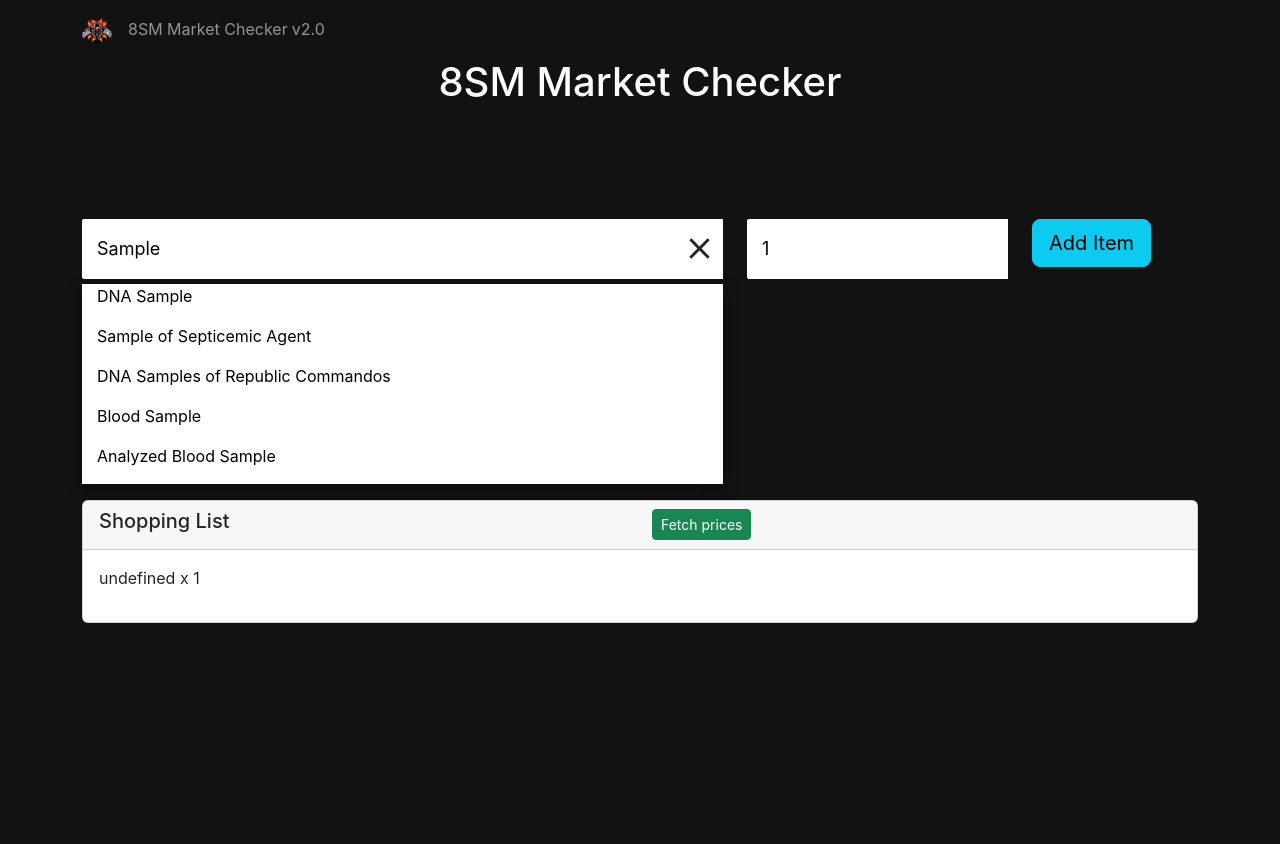
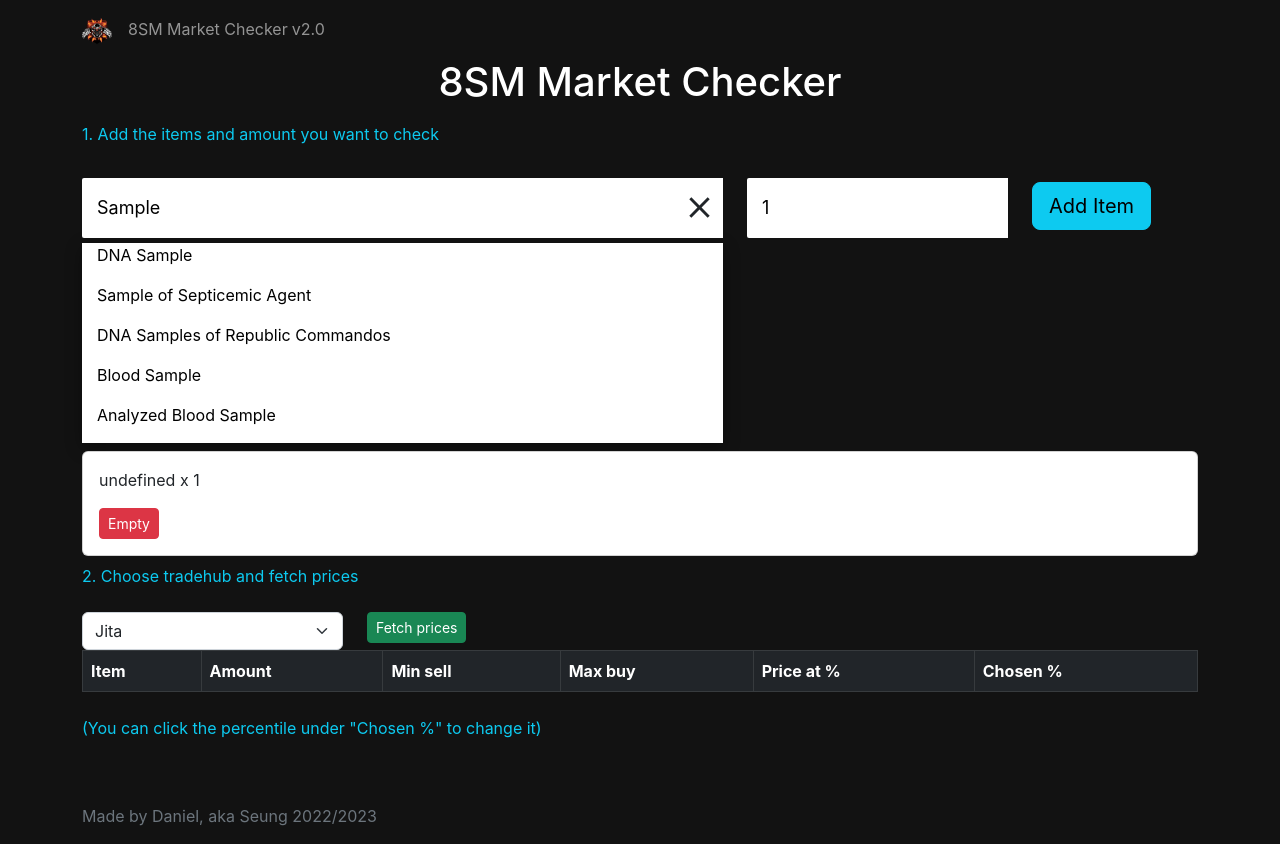
Before and after one commit to Danieljohansen97/8SM-marketChecker, a React (Create React App) app: page / in a window 1280 px wide. Both pictures are taken after typing "Sample" into the empty fields and a click on the button "Add Item". Before the commit the page ends 800 px from the top, so only its background shows below. Built offline with nearby package versions, Linux system fonts and the light colour scheme.

Commit message:
Rework fetched items, and some QoL updates

```diff
--- a/public/index.html
+++ b/public/index.html
@@ -2,14 +2,14 @@
 <html lang="en">
   <head>
     <meta charset="utf-8" />
-    <link rel="icon" href="%PUBLIC_URL%/favicon.ico" />
+    <link rel="icon" href="%PUBLIC_URL%/8sm_badge.png" />
     <meta name="viewport" content="width=device-width, initial-scale=1" />
     <meta name="theme-color" content="#000000" />
     <meta
-      name="description"
-      content="Web site created using create-react-app"
+      name="8SM Marketchecker"
+      content="Application made for checking market prices."
     />
-    <link rel="apple-touch-icon" href="%PUBLIC_URL%/logo192.png" />
+    <link rel="apple-touch-icon" href="%PUBLIC_URL%/8sm_badge.png" />
     <!--
       manifest.json provides metadata used when your web app is installed on a
       user's mobile device or desktop. See https://developers.google.com/web/fundamentals/web-app-manifest/
@@ -24,7 +24,7 @@
       work correctly both with client-side routing and a non-root public URL.
       Learn how to configure a non-root public URL by running `npm run build`.
     -->
-    <title>React App</title>
+    <title>8SM Marketchecker</title>
   </head>
   <body>
     <noscript>You need to enable JavaScript to run this app.</noscript>
--- a/src/App.css
+++ b/src/App.css
@@ -1 +1,4 @@
 /* App level CSS */
+.hoverMouse:hover {
+  cursor: pointer;
+}
--- a/src/App.js
+++ b/src/App.js
@@ -8,6 +8,8 @@ import Col from "react-bootstrap/Col"
 import Row from "react-bootstrap/Row"
 import Card from "react-bootstrap/Card"
 import Button from "react-bootstrap/Button"
+import Table from "react-bootstrap/Table"
+import Form from "react-bootstrap/Form"
 // Component imports
 import PageHeader from "./components/PageHeader/PageHeader"
 import Searchbar from "./components/Searchbar/Searchbar"
@@ -19,8 +21,23 @@ import itemsData from "./resources/itemsArray.json"
 function App() {
   const [shoppingList, setShoppingList] = useState([])
   const [fetchedItems, setFetchedItems] = useState([])
+  const [tradehub, setTradehub] = useState("&usesystem=30000142")
 
-  const jita = "&usesystem=30000142"
+  const changeTradehub = (station) => {
+    // Simply add switch-cases with other tradehubs to add them, and remember to update the select-form input options too.
+    switch (station) {
+      case "Jita":
+        setTradehub("&usesystem=30000142") // Jita
+        break
+      case "Amarr":
+        setTradehub("&usesystem=30002187") // Amarr
+        break
+      default: // Jita
+        setTradehub("&usesystem=30000142")
+        break
+    }
+  }
+
   // const amarr = "&usesystem=30002187"
 
   // THIS IS WHERE I LEFT OFF, CONTINUE INPLEMENTING handleAddItem()
@@ -31,13 +48,14 @@ function App() {
   }
 
   // Not working yet is supposed to fetch marketData based on item.typeid
-  // Second parameter can be Jita or Amarr as these aree the main trade-hubs
-  const handleFetchPrices = async() => {
+  // Second parameter can be Jita or Amarr as these are the main trade-hubs
+  const handleFetchPrices = async () => {
     // Do a fetch per item to get prices for the entire shoppingList.
-    const promises = shoppingList.map(item => {
-      return fetch(`https://api.evemarketer.com/ec/marketstat/json?typeid=${item.typeid}${jita}`)
-        .then(response => {
-          return response.json().then(data => {
+    const promises = shoppingList.map((item) => {
+      return fetch(
+        `https://api.evemarketer.com/ec/marketstat/json?typeid=${item.typeid}${tradehub}`
+      ).then((response) => {
+        return response.json().then((data) => {
           let completeItem = {
             data,
             name: item.name,
@@ -48,11 +66,10 @@ function App() {
       })
     })
     // When all fetches are complete, setFetchedItems is called and populated with fetched prices from evemarketer.
-    Promise.all(promises).then(results => {
-      const returnedItems = results.map(result => result)
+    Promise.all(promises).then((results) => {
+      const returnedItems = results.map((result) => result)
       //console.log("Returned items: ", results)
       setFetchedItems(returnedItems)
-      setShoppingList('')
     })
   }
 
@@ -65,6 +82,9 @@ function App() {
             <h1 className="text-white">8SM Market Checker</h1>
           </Col>
         </Row>
+        <Row className="mt-2 text-info">
+          <p>1. Add the items and amount you want to check</p>
+        </Row>
         <Row>
           <Searchbar
             placeholder="Enter item name"
@@ -72,25 +92,9 @@ function App() {
             handleAddItem={handleAddItem}
           />
         </Row>
-        <Row className="mt-3">
+        <Row className="mt-2">
           <Col>
             <Card>
-              <Card.Header>
-                <Row>
-                  <Col sm="6">
-                    <Card.Title>Shopping List</Card.Title>
-                  </Col>
-                  <Col sm="6" className="">
-                    <Button
-                      variant="success"
-                      size="sm"
-                      onClick={handleFetchPrices}
-                    >
-                      Fetch prices
-                    </Button>
-                  </Col>
-                </Row>
-              </Card.Header>
               <Card.Body>
                 {shoppingList.length > 0 ? (
                   shoppingList.map((item, key) => (
@@ -99,15 +103,73 @@ function App() {
                 ) : (
                   <div>Please select items</div>
                 )}
+                {shoppingList.length > 0 && (
+                  <Button
+                    variant="danger"
+                    size="sm"
+                    onClick={() => setShoppingList([])}
+                  >
+                    Empty
+                  </Button>
+                )}
               </Card.Body>
             </Card>
           </Col>
         </Row>
+        <Row className="mt-2 text-info">
+          <p>2. Choose tradehub and fetch prices</p>
+        </Row>
+        <Row className="mt-2">
+          <Col sm="3">
+            <Form.Select onChange={(e) => changeTradehub(e.target.value)}>
+              <option value="Jita">Jita</option>
+              <option value="Amarr">Amarr</option>
+            </Form.Select>
+          </Col>
+          <Col sm="6" className="">
+            <Button
+              variant="success"
+              size="sm"
+              onClick={handleFetchPrices}
+              disabled={shoppingList.length > 0 ? false : true}
+            >
+              Fetch prices
+            </Button>
+          </Col>
+        </Row>
         <Row>
+          <Col>
+            <Table striped bordered hover variant="dark">
+              <thead>
+                <tr>
+                  <th>Item</th>
+                  <th>Amount</th>
+                  <th>Min sell</th>
+                  <th>Max buy</th>
+                  <th>Price at %</th>
+                  <th>Chosen %</th>
+                </tr>
+              </thead>
+              <tbody>
                 {fetchedItems &&
                   fetchedItems.map((item, key) => (
                     <FetchedItems item={item} key={key} />
                   ))}
+              </tbody>
+            </Table>
+          </Col>
+        </Row>
+        <Row>
+          <p className="mt-2 text-info">
+            (You can click the percentile under "Chosen %" to change it)
+          </p>
+        </Row>
+        <Row>
+          <Col>
+            <p className="text-secondary mt-5 mx-auto">
+              Made by Daniel, aka Seung 2022/2023
+            </p>
+          </Col>
         </Row>
       </Container>
     </div>
--- a/src/components/FetchedItems.jsx
+++ b/src/components/FetchedItems.jsx
@@ -1,13 +1,13 @@
 // React imports
-import React, { useState } from "react"
+import React, { useState, useRef } from "react"
 // Bootstrap imports
-import Card from "react-bootstrap/Card"
-import Col from "react-bootstrap/Col"
-import Row from "react-bootstrap/Row"
-import Container from "react-bootstrap/Container"
 import Form from "react-bootstrap/Form"
+import Overlay from "react-bootstrap/Overlay"
+import Tooltip from "react-bootstrap/Tooltip"
 
 const FetchedItems = ({ item }) => {
+  const [show, setShow] = useState(false)
+  const target = useRef(null)
   const [percentage, setPercentage] = useState(10)
 
   // Function to format numbers into a more readable format for the user.
@@ -19,7 +19,39 @@ const FetchedItems = ({ item }) => {
   }
 
   return (
-    <Col className="mt-3" sm={12} md={6}>
+    <>
+      <tr>
+        <td>{item.name}</td>
+        <td>{item.amount}</td>
+        <td>{numberWithCommas(item.data[0].sell.min * item.amount)}</td>
+        <td>{numberWithCommas(item.data[0].buy.max)}</td>
+        {/* onClick to open a slider overlay */}
+        <td>
+          {numberWithCommas(
+            item.data[0].sell.min * item.amount * (percentage / 100)
+          )}
+        </td>
+        <td ref={target} onClick={() => setShow(!show)} className="hoverMouse">{percentage}%</td>
+      </tr>
+      {/* Overlay that pops up once the table field is clicked */}
+      <Overlay target={target.current} show={show} placement="top">
+        {(props) => (
+          <Tooltip id="overlay-example" {...props} onMouseLeave={() => setShow(false)}>
+            <Form.Group>
+              <Form.Label>{percentage}%</Form.Label>
+            <Form.Range
+                  min={0}
+                  max={100}
+                  onChange={(e) => setPercentage(e.target.value)}
+                  value={percentage}
+                />
+            </Form.Group>
+          </Tooltip>
+        )}
+      </Overlay>
+    </>
+
+    /*<Col className="mt-3" sm={12} md={6}>
       <Card>
         <Card.Header>
           <Card.Title>
@@ -42,7 +74,6 @@ const FetchedItems = ({ item }) => {
           <Container>
             <Row>
               <Col>
-                {/* Slider to change the percentage of minimum sell price as requested by Tristan */}
                 <Form.Range
                   min={0}
                   max={100}
@@ -57,7 +88,7 @@ const FetchedItems = ({ item }) => {
           </Container>
         </Card.Body>
       </Card>
-    </Col>
+    </Col>*/
   )
 }
 
--- a/src/components/PageHeader/PageHeader.js
+++ b/src/components/PageHeader/PageHeader.js
@@ -3,7 +3,6 @@ import React from "react";
 // Bootstrap Imports
 import Container from "react-bootstrap/Container";
 import Navbar from "react-bootstrap/Navbar";
-import Col from "react-bootstrap/Col";
 // Images
 import BadgeImg from "./images/8sm_badge.png";
 
--- a/src/components/Searchbar/Searchbar.css
+++ b/src/components/Searchbar/Searchbar.css
@@ -1,5 +1,5 @@
 .searchInputs {
-    margin-top: 105px;
+    margin-top: 1em;
     display: flex;
 }
 
--- a/src/components/Searchbar/Searchbar.js
+++ b/src/components/Searchbar/Searchbar.js
@@ -97,7 +97,7 @@ const Searchbar = ({ placeholder, data, handleAddItem }) => {
           <Button
             size="lg"
             variant="info"
-            style={{ marginTop: "105px" }}
+            style={{ marginTop: "1em" }}
             onClick={() => handleAddItem(currentItem, currentAmount)}
           >
             Add Item
```
Also changed, not shown: public/8sm_badge.png (added), 1 other file (tests, documents, lock files or other folders). Lines whose indentation alone changed are shown as unchanged.
